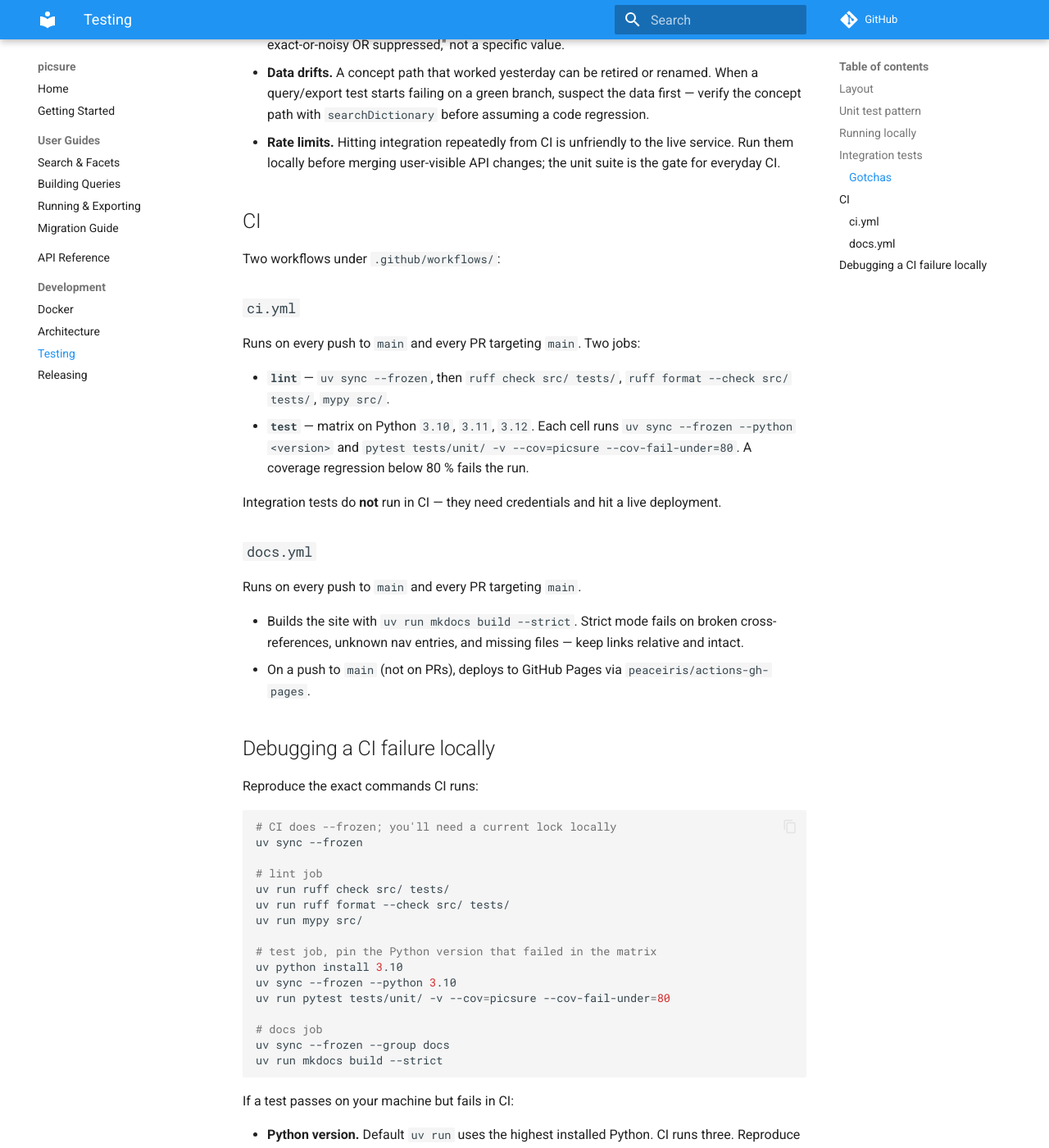
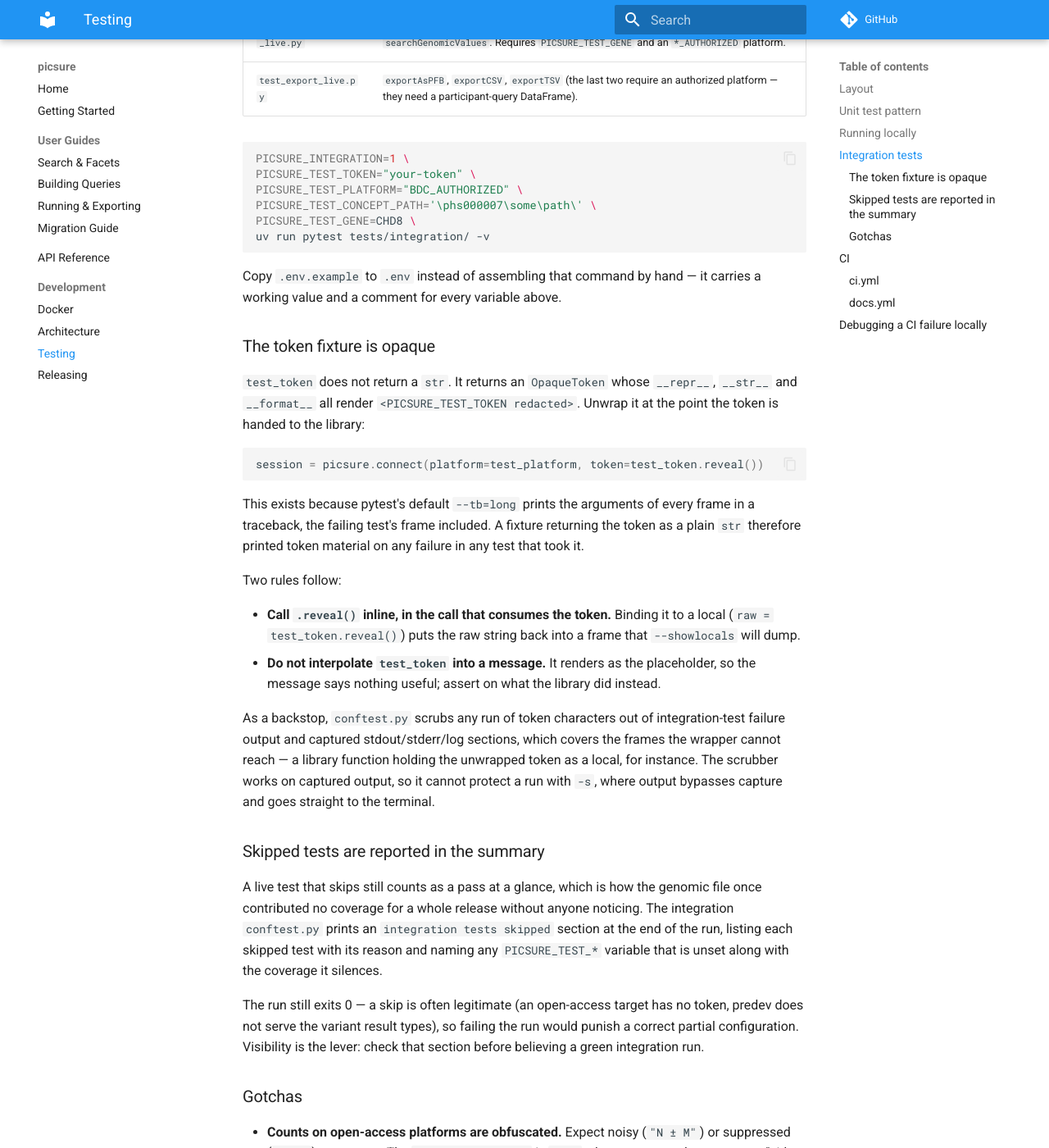
Before and after one commit to hms-dbmi/pic-sure-python-adapter-hpds, an MkDocs documentation site: the page built from docs/development/testing.md, in a window 1280 px wide and 1400 px high, scrolled down 3337 px. Shown: the whole window at 82% size. Built offline with MkDocs 1.6.1 and Material for MkDocs 9.7.7, drawn with Linux system fonts in a browser that asks for light colours; comment, search, counter and statistics services are not loaded; some of the changed text lies outside the part shown.

Commit message:
docs: document the exception hierarchy and integration-test setup

````diff
--- a/docs/development/testing.md
+++ b/docs/development/testing.md
@@ -26,6 +26,7 @@ tests/
     ├── test_connect_live.py
     ├── test_search_live.py
     ├── test_query_live.py
+    ├── test_query_genomic_live.py
     └── test_export_live.py
 ```
 
@@ -49,10 +50,13 @@ throughout `tests/unit/`:
 import httpx
 import respx
 
+from picsure._services._hpds_paths import query_prefix
 from picsure._services.query_run import run_query
 
 BASE_URL = "https://test.example.com"
-QUERY_URL = f"{BASE_URL}/hpds/auth/v3/query/sync"
+# Compose the route rather than hand-writing it: query_prefix supplies the
+# /picsure context prefix, so a literal would silently stop matching.
+QUERY_URL = f"{BASE_URL}{query_prefix('auth', v3=True)}/query/sync"
 
 
 class TestRunQueryCount:
@@ -108,9 +112,11 @@ Integration tests hit a real PIC-SURE instance. They require:
 |----------------------------|--------------------------------------------------------------------|
 | `PICSURE_INTEGRATION`      | Set to `1` to opt in. Without it, the suite skips at collection.   |
 | `PICSURE_TEST_TOKEN`       | Bearer token for authorized platforms. Leave unset for open-access. |
-| `PICSURE_TEST_PLATFORM`    | A `Platform` enum name (e.g. `BDC_AUTHORIZED`, `BDC_OPEN`, `NHANES_OPEN`) or a full URL. Defaults to `DEMO`. |
+| `PICSURE_TEST_PLATFORM`    | A `Platform` enum name (e.g. `BDC_AUTHORIZED`, `BDC_OPEN`, `NHANES_OPEN`) or a full `http(s)://` URL. There is no default. Unset, unrecognized, or naming an authorized platform with no `PICSURE_TEST_TOKEN`, the whole live suite skips at collection with one message naming what to set — it does not fail. |
 | `PICSURE_TEST_CONCEPT_PATH`| Concept path used by query/export tests. Required — tests skip with a clear message if unset. |
 | `PICSURE_TEST_SEARCH_TERM` | Search term for `test_search_live.py`. Defaults to `"age"`.        |
+| `PICSURE_TEST_GENE`        | Gene symbol for `test_query_genomic_live.py`. Required — all four genomic tests skip without it. `CHD8` is verified on `BDC_PREDEV_AUTHORIZED`; genomic tests need an `*_AUTHORIZED` platform. |
+| `PICSURE_SSL_VERIFY`       | Set to `false` only when targeting a local stack with a self-signed certificate. Leave unset against a real deployment. |
 
 The integration `conftest.py` calls `dotenv` against the repo root,
 so a `.env` file works as well as exported variables (exported vars
@@ -123,6 +129,7 @@ What each `*_live.py` covers:
 | `test_connect_live.py`     | `picsure.connect`, the success banner, that `Session` has an email / resources. |
 | `test_search_live.py`      | `searchDictionary`, `facets`, `showAllFacets` against a real dictionary-api. |
 | `test_query_live.py`       | `runQuery` for `count`, `participant`, `timestamp`, `cross_count`. Some types skip on open-access. |
+| `test_query_genomic_live.py` | `buildGenomicFilter` as a query constraint, `variant_count`, `variant_list`, `searchGenomicValues`. Requires `PICSURE_TEST_GENE` and an `*_AUTHORIZED` platform. |
 | `test_export_live.py`      | `exportAsPFB`, `exportCSV`, `exportTSV` (the last two require an authorized platform — they need a participant-query DataFrame). |
 
 ```bash
@@ -130,8 +137,58 @@ PICSURE_INTEGRATION=1 \
 PICSURE_TEST_TOKEN="your-token" \
 PICSURE_TEST_PLATFORM="BDC_AUTHORIZED" \
 PICSURE_TEST_CONCEPT_PATH='\phs000007\some\path\' \
+PICSURE_TEST_GENE=CHD8 \
 uv run pytest tests/integration/ -v
 ```
+
+Copy `.env.example` to `.env` instead of assembling that command by hand —
+it carries a working value and a comment for every variable above.
+
+### The token fixture is opaque
+
+`test_token` does not return a `str`. It returns an `OpaqueToken` whose
+`__repr__`, `__str__` and `__format__` all render
+`<PICSURE_TEST_TOKEN redacted>`. Unwrap it at the point the token is
+handed to the library:
+
+```python
+session = picsure.connect(platform=test_platform, token=test_token.reveal())
+```
+
+This exists because pytest's default `--tb=long` prints the arguments of
+every frame in a traceback, the failing test's frame included. A fixture
+returning the token as a plain `str` therefore printed token material on
+any failure in any test that took it.
+
+Two rules follow:
+
+- **Call `.reveal()` inline, in the call that consumes the token.** Binding
+  it to a local (`raw = test_token.reveal()`) puts the raw string back into
+  a frame that `--showlocals` will dump.
+- **Do not interpolate `test_token` into a message.** It renders as the
+  placeholder, so the message says nothing useful; assert on what the
+  library did instead.
+
+As a backstop, `conftest.py` scrubs any run of token characters out of
+integration-test failure output and captured stdout/stderr/log sections,
+which covers the frames the wrapper cannot reach — a library function
+holding the unwrapped token as a local, for instance. The scrubber works
+on captured output, so it cannot protect a run with `-s`, where output
+bypasses capture and goes straight to the terminal.
+
+### Skipped tests are reported in the summary
+
+A live test that skips still counts as a pass at a glance, which is how the
+genomic file once contributed no coverage for a whole release without
+anyone noticing. The integration `conftest.py` prints an
+`integration tests skipped` section at the end of the run, listing each
+skipped test with its reason and naming any `PICSURE_TEST_*` variable that
+is unset along with the coverage it silences.
+
+The run still exits 0 — a skip is often legitimate (an open-access target
+has no token, predev does not serve the variant result types), so failing
+the run would punish a correct partial configuration. Visibility is the
+lever: check that section before believing a green integration run.
 
 ### Gotchas
 
````
Also changed, not shown: docs/reference/api.md (+39 -0 lines).
